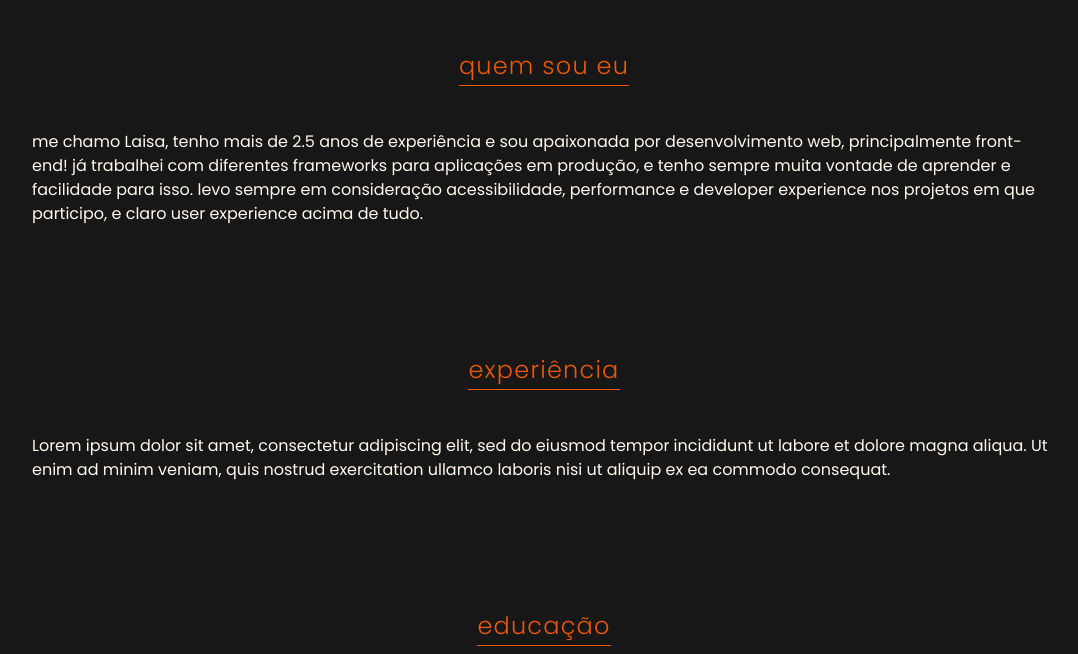
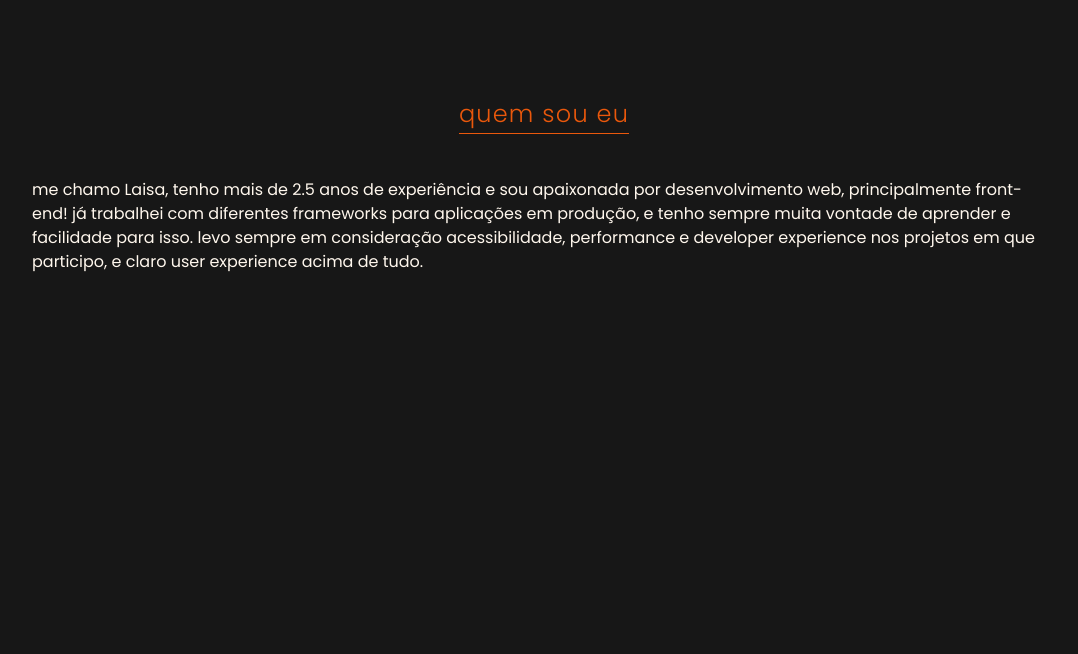
Before and after one commit to Azzyew/Azzyew.github.io, a Vue app: page / in a window 1280 px wide. Shown: the part 866-1520 px from the top of the page, without its empty margins (96-1174 px from the left). Built offline with nearby package versions, Linux system fonts and the light colour scheme; a web font is replaced by a local one.

Commit message:
refactor: modifies intersection observer logic

```diff
--- a/src/App.vue
+++ b/src/App.vue
@@ -8,16 +8,19 @@ const isOnScreen = ref(false);
 
 onMounted(() => {
   const observer = new IntersectionObserver(entries => {
+    const intersectingCount = entries.filter(entry => entry.isIntersecting).length;
+
     entries.forEach(entry => {
       if (entry.isIntersecting) {
         isOnScreen.value = true;
-      } else {
-        isOnScreen.value = false;
-      }
+      };
+
+    if (intersectingCount === 0) isOnScreen.value = false;
+
     });
-  });
+  }, { threshold: 1, rootMargin: "-5px" } );
 
-  const targets = document.getElementsByTagName('h2');
+  const targets = document.querySelectorAll('h2');
 
   for (const target of targets) {
     observer.observe(target);
--- a/src/components/SectionComponent.vue
+++ b/src/components/SectionComponent.vue
@@ -13,9 +13,10 @@ const props = defineProps({
     required: true,
   },
 });
+
 </script>
 <template>
-  <section class="p-16 flex flex-col items-center">
+  <section class="mt-12 p-16 flex flex-col items-center h-dvh">
     <h2
       class="
         text-2xl text-orange-600 font-light tracking-wider relative w-fit
```
